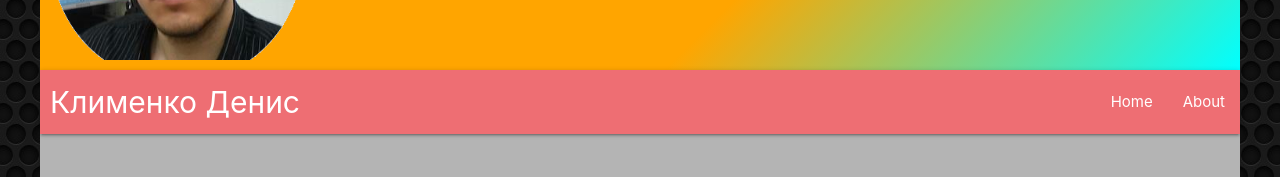
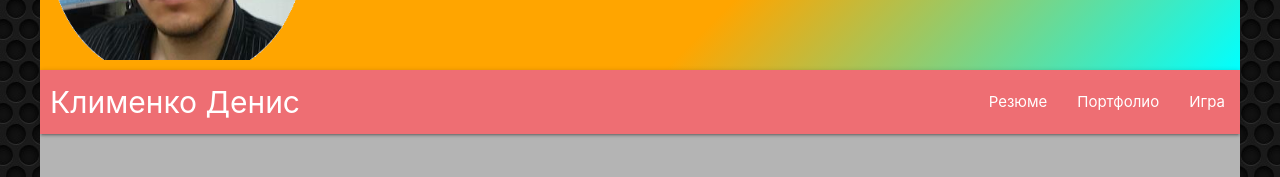
Before and after one commit to Klim-dev86/my_cv, a Vue app: page / in a window 1280 px wide. Shown: the part 170-347 px from the top of the page. Built offline with nearby package versions, Linux system fonts and the light colour scheme.

Commit message:
game page + game table img

```diff
--- a/src/components/EmploymentHistory.vue
+++ b/src/components/EmploymentHistory.vue
@@ -57,7 +57,6 @@
 
 <style lang="scss">
 
-// @import '~materialize-css/dist/css/materialize.min.css';
 
 .collapsible-header {
  transition: all 0.6s ease;
@@ -97,7 +96,7 @@
 }
 
 .duties {
-  list-style-type: square;
+  list-style-type: disc;
   padding: 0px;
   margin-left: 200px;
 }
@@ -105,6 +104,10 @@
 .duty {
   padding: 2px;
   margin: 5px;
+}
+
+.duty::before {
+  content: "- ";
 }
 
 .proffession-wrapper {
--- a/src/components/Navigation.vue
+++ b/src/components/Navigation.vue
@@ -3,8 +3,9 @@
     <div class="nav-wrapper">
       <a href="#" class="name">Клименко Денис</a>
       <ul id="nav-mobile" class="right hide-on-med-and-down">
-        <li><router-link to="/">Home</router-link></li>
-        <li><router-link to="/about">About</router-link></li>
+        <li><router-link to="/">Резюме</router-link></li>
+        <li><router-link to="/about">Портфолио</router-link></li>
+        <li><router-link to="/about">Игра</router-link></li>
       </ul>
     </div>
   </nav>
```
Also changed, not shown: 1 other file (tests, documents, lock files or other folders).
